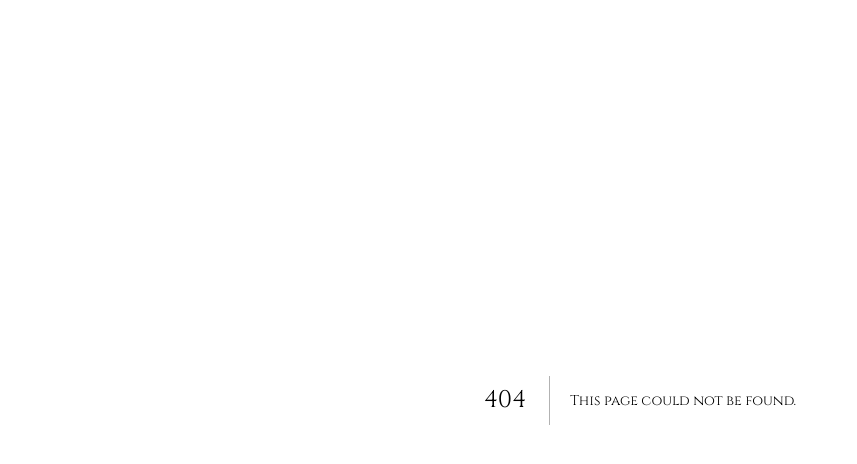
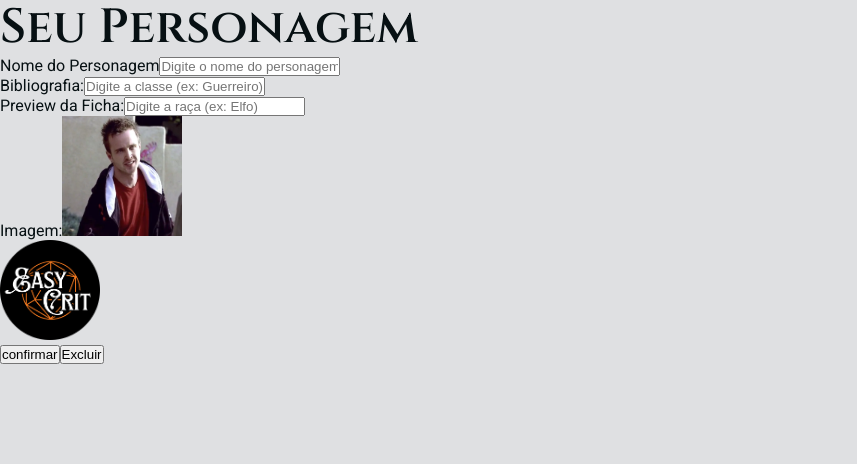
Before and after one commit to PhilipeSousa/2025.1-EasyCrit-frontend, a Next.js app: page /criacaoPersonagem in a window 1280 px wide. Before the commit this address had no page. Shown: the top 464 px of the page, without its empty margins (0-857 px from the left). Built offline with nearby package versions, Linux system fonts and the light colour scheme.

Commit message:
feat(#36): screen character creation
Co-authored-by: Lucas de Paula <lucaslplbr@gmail.com>

```diff
--- /dev/null
+++ b/src/app/criacaoPersonagem/page.tsx
@@ -0,0 +1,84 @@
+'use client'
+
+import { useState } from 'react'
+import styles from './criacaoPersonagem.module.css'
+import Image from 'next/image'
+
+export default function CriacaoPersonagem() {
+  const [nome, setNome] = useState('')
+  const [classe, setClasse] = useState('')
+  const [raca, setRaca] = useState('')
+  const [mensagem, setMensagem] = useState('')
+
+  const handleSubmit = (e: React.FormEvent) => {
+    e.preventDefault()
+    setMensagem(`Personagem ${nome} criado com sucesso!`)
+  }
+
+  return (
+    <div className={styles.container}>
+      <h1 className={styles.titulo}>Seu Personagem</h1>
+
+      <form onSubmit={handleSubmit} className={styles.formulario}>
+        <div className={styles.grupoInput}>
+          <label>Nome do Personagem</label>
+          <input
+            type="text"
+            value={nome}
+            onChange={(e) => setNome(e.target.value)}
+            placeholder="Digite o nome do personagem"
+          />
+        </div>
+
+        <div className={styles.grupoInput}>
+          <label>Bibliografia:</label>
+          <input
+            type="text"
+            value={classe}
+            onChange={(e) => setClasse(e.target.value)}
+            placeholder="Digite a classe (ex: Guerreiro)"
+          />
+        </div>
+
+        <div className={styles.grupoInput}>
+          <label>Preview da Ficha:</label>
+          <input
+            type="text"
+            value={raca}
+            onChange={(e) => setRaca(e.target.value)}
+            placeholder="Digite a raça (ex: Elfo)"
+          />
+        </div>
+
+        <div className={styles.grupoImagem}>
+          <label>Imagem:</label>
+          <Image
+            src="/images/mclovin.png"
+            alt="Imagem do personagem"
+            width={120}
+            height={120}
+          />
+        </div>
+        <div className={styles.logoContainer}>
+  <Image
+    src="/images/logo-easycrit-rounded.png"
+    alt="Logo EasyCrit"
+    width={100}
+    height={100}
+  />
+</div>
+
+        <button type="submit" className={styles.botaoCriar}>
+          confirmar
+        </button>
+
+        <button type="submit" className={styles.botaoCriar}>
+          Excluir
+        </button>
+      </form>
+
+      {mensagem && <p className={styles.mensagem}>{mensagem}</p>}
+    </div>
+
+  )
+}
```
Also changed, not shown: public/images/mclovin.png (added), src/app/criacaoPersonagem/criacaoPersonagem.module.css (added), 1 other file (tests, documents, lock files or other folders).
